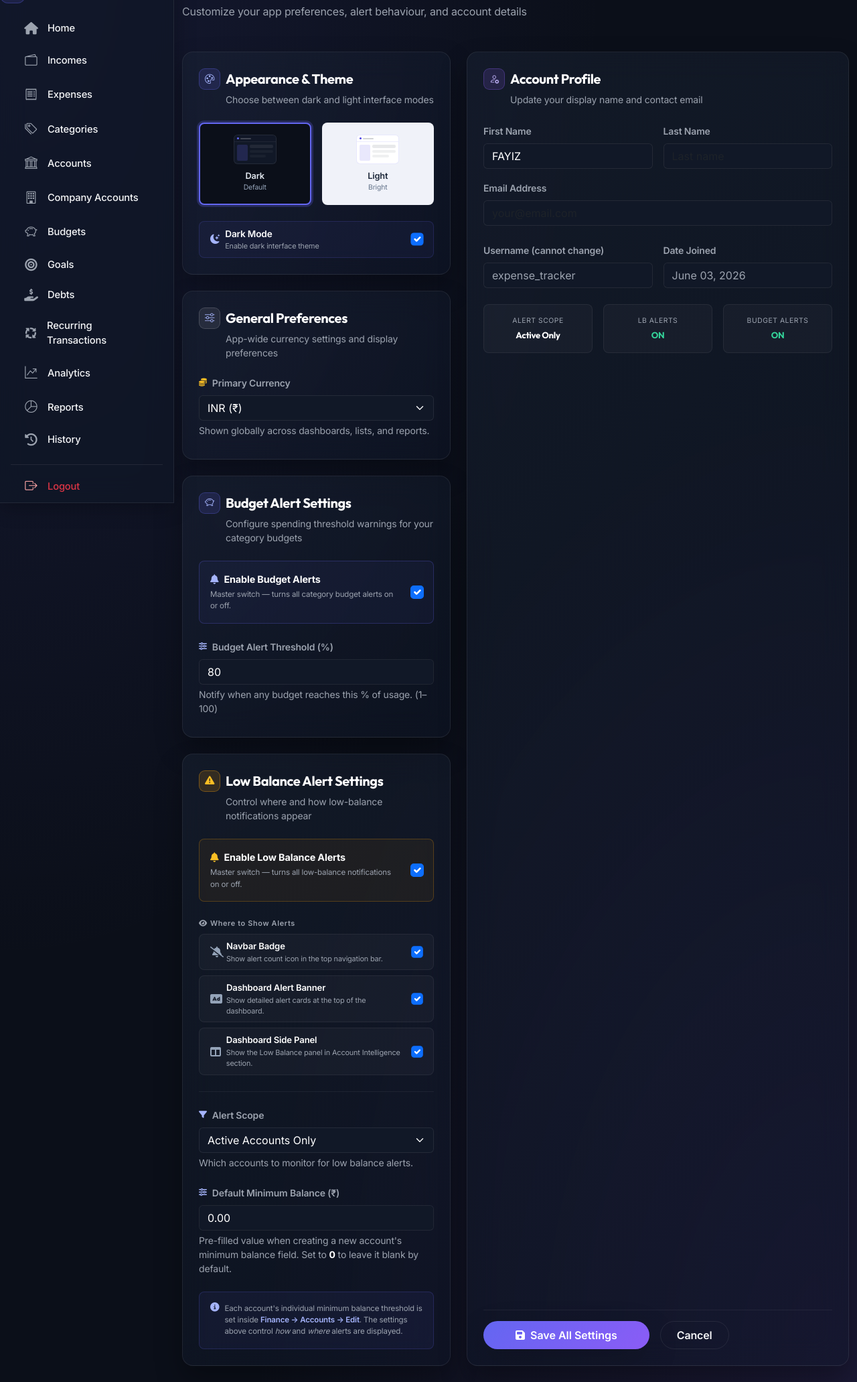
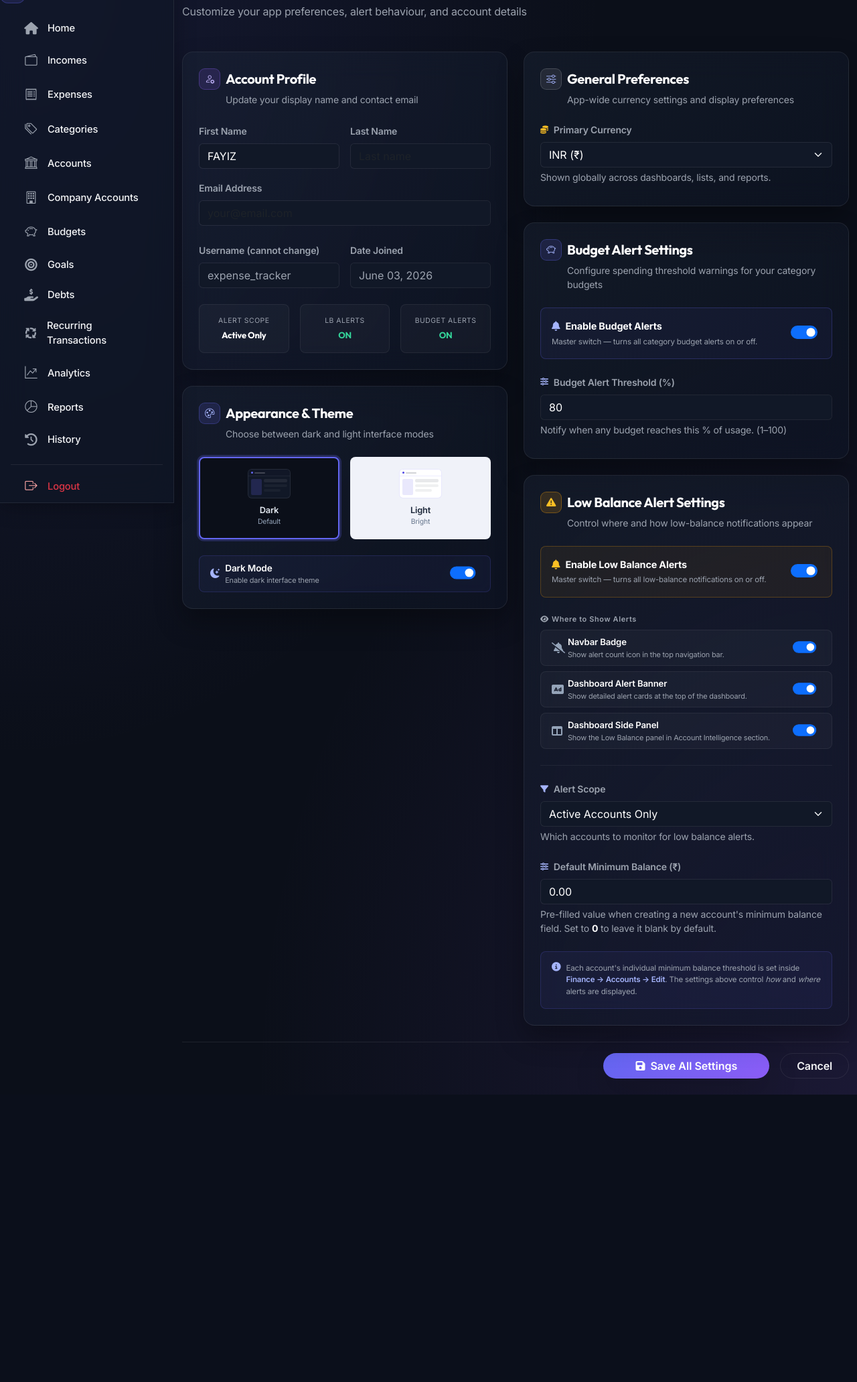
Before and after one commit to FPTGIT-4/Expense-Tracker, a Django app: page /accounts/settings/ in a window 1280 px wide. Shown: the part 49-2112 px from the top of the page at 67% size. After the commit the page ends 1683 px from the top, so only its background shows below. Run offline with Django 5.2, Linux system fonts and the light colour scheme; a user stored in the database is signed in; data comes from the database, SQL or seed files in the repository; both versions use the stored data as it was after the commit; data that the repository does not hold is empty.

Commit message:
make some edits on settings

```diff
--- a/accounts/templates/accounts/settings.html
+++ b/accounts/templates/accounts/settings.html
@@ -17,9 +17,88 @@
         <div class="row g-4">
 
             <!-- ════════════════════════════════════════════════════
-                 LEFT COLUMN
+                 LEFT COLUMN — Profile & Appearance
                  ════════════════════════════════════════════════════ -->
-            <div class="col-lg-5 d-flex flex-column gap-4">
+            <div class="col-lg-6 d-flex flex-column gap-4">
+
+                <!-- ── Account Profile Card ──────────────────────── -->
+                <div class="card-hero p-4 rounded-4 text-white" style="display:flex;flex-direction:column;">
+                    <div class="d-flex align-items-center gap-2 mb-1">
+                        <div style="width:32px;height:32px;border-radius:9px;background:rgba(139,92,246,0.15);border:1px solid rgba(139,92,246,0.3);display:flex;align-items:center;justify-content:center;">
+                            <i class="bi bi-person-gear" style="color:#c4b5fd;font-size:0.9rem;"></i>
+                        </div>
+                        <h5 class="fw-bold font-outfit mb-0">Account Profile</h5>
+                    </div>
+                    <p class="text-muted-custom small mb-4" style="padding-left:40px !important;">Update your display name and contact email</p>
+
+                    <div class="row g-3 mb-3">
+                        <div class="col-sm-6">
+                            <label class="form-label text-muted-custom small fw-semibold uppercase">First Name</label>
+                            {{ profile_form.first_name }}
+                            {% if profile_form.first_name.errors %}
+                            <div class="text-danger small mt-1">{{ profile_form.first_name.errors|join:", " }}</div>
+                            {% endif %}
+                        </div>
+                        <div class="col-sm-6">
+                            <label class="form-label text-muted-custom small fw-semibold uppercase">Last Name</label>
+                            {{ profile_form.last_name }}
+                            {% if profile_form.last_name.errors %}
+                            <div class="text-danger small mt-1">{{ profile_form.last_name.errors|join:", " }}</div>
+                            {% endif %}
+                        </div>
+                    </div>
+
+                    <div class="mb-4">
+                        <label class="form-label text-muted-custom small fw-semibold uppercase">Email Address</label>
+                        {{ profile_form.email }}
+                        {% if profile_form.email.errors %}
+                        <div class="text-danger small mt-1">{{ profile_form.email.errors|join:", " }}</div>
+                        {% endif %}
+                    </div>
+
+                    <!-- Read-only info -->
+                    <div class="row g-3 mb-4">
+                        <div class="col-sm-6">
+                            <label class="form-label text-muted-custom small fw-semibold uppercase">Username <span class="text-muted-custom">(cannot change)</span></label>
+                            <input type="text" class="form-control bg-dark-custom text-muted-custom border-glass" value="{{ user.username }}" disabled>
+                        </div>
+                        <div class="col-sm-6">
+                            <label class="form-label text-muted-custom small fw-semibold uppercase">Date Joined</label>
+                            <input type="text" class="form-control bg-dark-custom text-muted-custom border-glass" value="{{ user.date_joined|date:'F d, Y' }}" disabled>
+                        </div>
+                    </div>
+
+                    <!-- Quick stats -->
+                    <div class="row g-3">
+                        <div class="col-4">
+                            <div class="rounded-3 p-3 text-center" style="background:rgba(255,255,255,0.03);border:1px solid rgba(255,255,255,0.06);">
+                                <p class="text-muted-custom mb-1" style="font-size:0.65rem;letter-spacing:0.05em;text-transform:uppercase;">Alert Scope</p>
+                                <p class="fw-bold text-white font-outfit mb-0" style="font-size:0.82rem;">
+                                    {% if user_settings.low_balance_alert_scope == 'all' %}All Accounts
+                                    {% elif user_settings.low_balance_alert_scope == 'active' %}Active Only
+                                    {% else %}With Txns
+                                    {% endif %}
+                                </p>
+                            </div>
+                        </div>
+                        <div class="col-4">
+                            <div class="rounded-3 p-3 text-center" style="background:rgba(255,255,255,0.03);border:1px solid rgba(255,255,255,0.06);">
+                                <p class="text-muted-custom mb-1" style="font-size:0.65rem;letter-spacing:0.05em;text-transform:uppercase;">LB Alerts</p>
+                                <p class="fw-bold mb-0 font-outfit" style="font-size:0.82rem;color:{% if user_settings.low_balance_alerts %}#34d399{% else %}#f87171{% endif %};">
+                                    {% if user_settings.low_balance_alerts %}ON{% else %}OFF{% endif %}
+                                </p>
+                            </div>
+                        </div>
+                        <div class="col-4">
+                            <div class="rounded-3 p-3 text-center" style="background:rgba(255,255,255,0.03);border:1px solid rgba(255,255,255,0.06);">
+                                <p class="text-muted-custom mb-1" style="font-size:0.65rem;letter-spacing:0.05em;text-transform:uppercase;">Budget Alerts</p>
+                                <p class="fw-bold mb-0 font-outfit" style="font-size:0.82rem;color:{% if user_settings.enable_budget_alerts %}#34d399{% else %}#f87171{% endif %};">
+                                    {% if user_settings.enable_budget_alerts %}ON{% else %}OFF{% endif %}
+                                </p>
+                            </div>
+                        </div>
+                    </div>
+                </div>
 
                 <!-- ── Appearance & Theme Card ──────────────────── -->
                 <div class="card-hero p-4 rounded-4 text-white" id="appearance-card">
@@ -96,12 +175,19 @@
                                 <p class="text-muted-custom mb-0" style="font-size:0.68rem;">Enable dark interface theme</p>
                             </div>
                         </div>
-                        <div style="transform:scale(1.2);flex-shrink:0;margin-left:1rem;">
+                        <div class="form-check form-switch" style="transform:scale(1.2);flex-shrink:0;margin-left:1rem;">
                             <input type="checkbox" class="form-check-input" role="switch" id="dark-mode-quick-toggle"
                                 {% if user_settings.dark_mode %}checked{% endif %}>
                         </div>
                     </div>
                 </div>
+
+            </div>
+
+            <!-- ════════════════════════════════════════════════════
+                 RIGHT COLUMN — Preferences & Alerts
+                 ════════════════════════════════════════════════════ -->
+            <div class="col-lg-6 d-flex flex-column gap-4">
 
                 <!-- ── General Preferences Card ─────────────────── -->
                 <div class="card-hero p-4 rounded-4 text-white">
@@ -145,7 +231,7 @@
                                 </p>
                                 <p class="text-muted-custom mb-0 mt-1" style="font-size:0.72rem;">Master switch — turns all category budget alerts on or off.</p>
                             </div>
-                            <div style="transform:scale(1.25);flex-shrink:0;margin-left:1rem;">
+                            <div class="form-check form-switch" style="transform:scale(1.25);flex-shrink:0;margin-left:1rem;">
                                 {{ settings_form.enable_budget_alerts }}
                             </div>
                         </div>
@@ -191,7 +277,7 @@
                                 </p>
                                 <p class="text-muted-custom mb-0 mt-1" style="font-size:0.72rem;">Master switch — turns all low-balance notifications on or off.</p>
                             </div>
-                            <div style="transform:scale(1.25);flex-shrink:0;margin-left:1rem;">
+                            <div class="form-check form-switch" style="transform:scale(1.25);flex-shrink:0;margin-left:1rem;">
                                 {{ settings_form.low_balance_alerts }}
                             </div>
                         </div>
@@ -216,7 +302,7 @@
                                     <p class="text-muted-custom mb-0" style="font-size:0.68rem;">Show alert count icon in the top navigation bar.</p>
                                 </div>
                             </div>
-                            <div style="transform:scale(1.1);flex-shrink:0;margin-left:0.75rem;">
+                            <div class="form-check form-switch" style="transform:scale(1.1);flex-shrink:0;margin-left:0.75rem;">
                                 {{ settings_form.low_balance_show_navbar_badge }}
                             </div>
                         </div>
@@ -233,7 +319,7 @@
                                     <p class="text-muted-custom mb-0" style="font-size:0.68rem;">Show detailed alert cards at the top of the dashboard.</p>
                                 </div>
                             </div>
-                            <div style="transform:scale(1.1);flex-shrink:0;margin-left:0.75rem;">
+                            <div class="form-check form-switch" style="transform:scale(1.1);flex-shrink:0;margin-left:0.75rem;">
                                 {{ settings_form.low_balance_show_dashboard_banner }}
                             </div>
                         </div>
@@ -250,7 +336,7 @@
                                     <p class="text-muted-custom mb-0" style="font-size:0.68rem;">Show the Low Balance panel in Account Intelligence section.</p>
                                 </div>
                             </div>
-                            <div style="transform:scale(1.1);flex-shrink:0;margin-left:0.75rem;">
+                            <div class="form-check form-switch" style="transform:scale(1.1);flex-shrink:0;margin-left:0.75rem;">
                                 {{ settings_form.low_balance_show_dashboard_panel }}
                             </div>
                         </div>
@@ -303,101 +389,16 @@
 
             </div>
 
-            <!-- ════════════════════════════════════════════════════
-                 RIGHT COLUMN — Account Profile
-                 ════════════════════════════════════════════════════ -->
-            <div class="col-lg-7">
-                <div class="card-hero p-4 rounded-4 text-white h-100" style="display:flex;flex-direction:column;">
-                    <div class="d-flex align-items-center gap-2 mb-1">
-                        <div style="width:32px;height:32px;border-radius:9px;background:rgba(139,92,246,0.15);border:1px solid rgba(139,92,246,0.3);display:flex;align-items:center;justify-content:center;">
-                            <i class="bi bi-person-gear" style="color:#c4b5fd;font-size:0.9rem;"></i>
-                        </div>
-                        <h5 class="fw-bold font-outfit mb-0">Account Profile</h5>
-                    </div>
-                    <p class="text-muted-custom small mb-4" style="padding-left:40px !important;">Update your display name and contact email</p>
+        </div>
 
-                    <div class="row g-3 mb-3">
-                        <div class="col-sm-6">
-                            <label class="form-label text-muted-custom small fw-semibold uppercase">First Name</label>
-                            {{ profile_form.first_name }}
-                            {% if profile_form.first_name.errors %}
-                            <div class="text-danger small mt-1">{{ profile_form.first_name.errors|join:", " }}</div>
-                            {% endif %}
-                        </div>
-                        <div class="col-sm-6">
-                            <label class="form-label text-muted-custom small fw-semibold uppercase">Last Name</label>
-                            {{ profile_form.last_name }}
-                            {% if profile_form.last_name.errors %}
-                            <div class="text-danger small mt-1">{{ profile_form.last_name.errors|join:", " }}</div>
-                            {% endif %}
-                        </div>
-                    </div>
-
-                    <div class="mb-4">
-                        <label class="form-label text-muted-custom small fw-semibold uppercase">Email Address</label>
-                        {{ profile_form.email }}
-                        {% if profile_form.email.errors %}
-                        <div class="text-danger small mt-1">{{ profile_form.email.errors|join:", " }}</div>
-                        {% endif %}
-                    </div>
-
-                    <!-- Read-only info -->
-                    <div class="row g-3 mb-4">
-                        <div class="col-sm-6">
-                            <label class="form-label text-muted-custom small fw-semibold uppercase">Username <span class="text-muted-custom">(cannot change)</span></label>
-                            <input type="text" class="form-control bg-dark-custom text-muted-custom border-glass" value="{{ user.username }}" disabled>
-                        </div>
-                        <div class="col-sm-6">
-                            <label class="form-label text-muted-custom small fw-semibold uppercase">Date Joined</label>
-                            <input type="text" class="form-control bg-dark-custom text-muted-custom border-glass" value="{{ user.date_joined|date:'F d, Y' }}" disabled>
-                        </div>
-                    </div>
-
-                    <!-- Quick stats -->
-                    <div class="row g-3 mb-5">
-                        <div class="col-4">
-                            <div class="rounded-3 p-3 text-center" style="background:rgba(255,255,255,0.03);border:1px solid rgba(255,255,255,0.06);">
-                                <p class="text-muted-custom mb-1" style="font-size:0.65rem;letter-spacing:0.05em;text-transform:uppercase;">Alert Scope</p>
-                                <p class="fw-bold text-white font-outfit mb-0" style="font-size:0.82rem;">
-                                    {% if user_settings.low_balance_alert_scope == 'all' %}All Accounts
-                                    {% elif user_settings.low_balance_alert_scope == 'active' %}Active Only
-                                    {% else %}With Txns
-                                    {% endif %}
-                                </p>
-                            </div>
-                        </div>
-                        <div class="col-4">
-                            <div class="rounded-3 p-3 text-center" style="background:rgba(255,255,255,0.03);border:1px solid rgba(255,255,255,0.06);">
-                                <p class="text-muted-custom mb-1" style="font-size:0.65rem;letter-spacing:0.05em;text-transform:uppercase;">LB Alerts</p>
-                                <p class="fw-bold mb-0 font-outfit" style="font-size:0.82rem;color:{% if user_settings.low_balance_alerts %}#34d399{% else %}#f87171{% endif %};">
-                                    {% if user_settings.low_balance_alerts %}ON{% else %}OFF{% endif %}
-                                </p>
-                            </div>
-                        </div>
-                        <div class="col-4">
-                            <div class="rounded-3 p-3 text-center" style="background:rgba(255,255,255,0.03);border:1px solid rgba(255,255,255,0.06);">
-                                <p class="text-muted-custom mb-1" style="font-size:0.65rem;letter-spacing:0.05em;text-transform:uppercase;">Budget Alerts</p>
-                                <p class="fw-bold mb-0 font-outfit" style="font-size:0.82rem;color:{% if user_settings.enable_budget_alerts %}#34d399{% else %}#f87171{% endif %};">
-                                    {% if user_settings.enable_budget_alerts %}ON{% else %}OFF{% endif %}
-                                </p>
-                            </div>
-                        </div>
-                    </div>
-
-                    <!-- Spacer to push button to bottom -->
-                    <div class="flex-grow-1"></div>
-
-                    <div class="d-flex gap-3 pt-3" style="border-top:1px solid rgba(255,255,255,0.06);">
-                        <button type="submit" class="btn btn-primary-gradient rounded-pill px-5 py-2 fw-semibold shadow-lg">
-                            <i class="fa-solid fa-floppy-disk me-2"></i>Save All Settings
-                        </button>
-                        <a href="{% url 'home' %}" class="btn btn-outline-custom rounded-pill px-4 py-2 fw-semibold">
-                            Cancel
-                        </a>
-                    </div>
-                </div>
-            </div>
-
+        <!-- Form Actions -->
+        <div class="d-flex justify-content-end gap-3 mt-4 pt-3 border-top border-glass">
+            <button type="submit" class="btn btn-primary-gradient rounded-pill px-5 py-2.5 fw-semibold shadow-lg">
+                <i class="fa-solid fa-floppy-disk me-2"></i>Save All Settings
+            </button>
+            <a href="{% url 'home' %}" class="btn btn-outline-custom rounded-pill px-4 py-2.5 fw-semibold">
+                Cancel
+            </a>
         </div>
     </form>
 </div>
@@ -473,15 +474,29 @@ document.addEventListener('DOMContentLoaded', function () {
 
     function applyTheme(isDark) {
         htmlEl.setAttribute('data-theme', isDark ? 'dark' : 'light');
+        localStorage.setItem('et-dark-mode', isDark);
         if (hiddenCheckbox)   hiddenCheckbox.checked   = isDark;
         if (quickToggle)      quickToggle.checked       = isDark;
         if (radioDark)        radioDark.checked         = isDark;
         if (radioLight)       radioLight.checked        = !isDark;
+
         // Update moon / sun icon on quick toggle row
         var moonIcon = document.querySelector('#appearance-card .bi-moon-stars-fill, #appearance-card .bi-sun-fill');
         if (moonIcon) {
             moonIcon.className = isDark ? 'bi bi-moon-stars-fill' : 'bi bi-sun-fill';
             moonIcon.style.color = isDark ? '#a5b4fc' : '#fbbf24';
+        }
+
+        // Also update navbar icon and styles!
+        var navIcon = document.getElementById('nav-theme-icon');
+        if (navIcon) {
+            navIcon.className = isDark ? 'bi bi-moon-stars-fill' : 'bi bi-sun-fill';
+            navIcon.style.color = isDark ? '#a5b4fc' : '#fbbf24';
+        }
+        var navToggleBtn = document.getElementById('nav-theme-toggle');
+        if (navToggleBtn) {
+            navToggleBtn.style.background = isDark ? 'rgba(255,255,255,0.03)' : 'rgba(99,102,241,0.10)';
+            navToggleBtn.style.borderColor = isDark ? 'rgba(255,255,255,0.08)' : 'rgba(99,102,241,0.30)';
         }
     }
 
@@ -497,6 +512,17 @@ document.addEventListener('DOMContentLoaded', function () {
     if (quickToggle) {
         quickToggle.addEventListener('change', function () { applyTheme(this.checked); });
     }
+
+    // Listen for changes from navbar theme toggle to keep settings page in sync
+    var navToggleBtn = document.getElementById('nav-theme-toggle');
+    if (navToggleBtn) {
+        navToggleBtn.addEventListener('click', function () {
+            setTimeout(function() {
+                var currentDark = document.documentElement.getAttribute('data-theme') === 'dark';
+                applyTheme(currentDark);
+            }, 50);
+        });
+    }
 });
 </script>
 {% endblock %}
```
Also changed, not shown: config/settings.py (+3 -8 lines), scratch/test_pg.py (added, +41 -0 lines), db.sqlite3.
